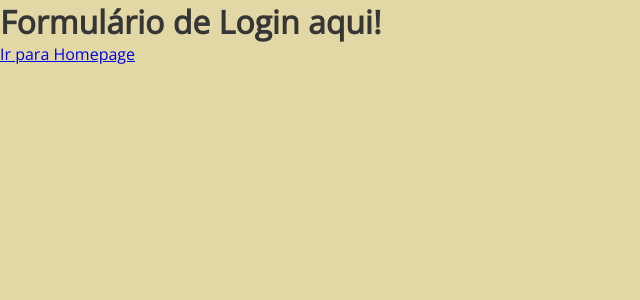
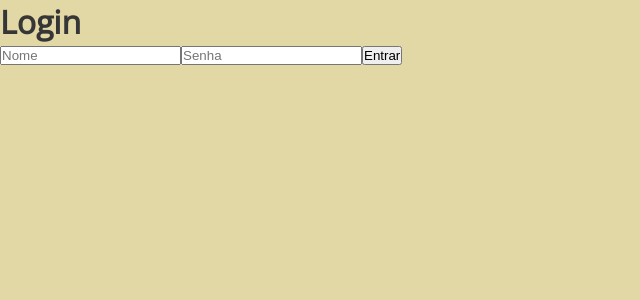
Before and after one commit to MarjoriLins/casa-de-eventos, a React (Vite) app: page / in a window 1280 px wide. Shown: the top 300 px of the page, without its empty margins (0-640 px from the left). Built offline with nearby package versions, Linux system fonts and the light colour scheme.

Commit message:
Componente de Login funcionando perfeitamente.

```diff
--- a/src/components/pages/Login/login.jsx
+++ b/src/components/pages/Login/login.jsx
@@ -1,12 +1,49 @@
-import { Link } from "react-router-dom";
+import { useState } from "react";
+import axios from "axios";
+import { useNavigate } from "react-router-dom";
 
-function Login() {
+const Login = () => {
+  const [nome, setNome] = useState("");
+  const [senha, setSenha] = useState("");
+  const [erro, setErro] = useState("");
+  const navigate = useNavigate();
+
+  const EfetuarLogin = async () => {
+    try {
+      const response = await axios.get("http://localhost:3000/usuarios");
+      const usuarios = response.data;
+      const usuarioEncontrado = usuarios.find(
+        (usuario) => usuario.nome === nome && usuario.senha === senha
+      );
+      if (usuarioEncontrado) {
+        navigate("/homepage");
+      } else {
+        setErro("Nome ou senha inválidos");
+      }
+    } catch (error) {
+      console.error("Erro ao buscar eventos", error);
+    }
+  };
+
   return (
-    <div className="login">
-      <h1>Formulário de Login aqui!</h1>
-      <Link to="/homepage">Ir para Homepage</Link>
+    <div>
+      <h1>Login</h1>
+      <input
+        type="text"
+        placeholder="Nome"
+        value={nome}
+        onChange={(e) => setNome(e.target.value)}
+      />
+      <input
+        type="password"
+        placeholder="Senha"
+        value={senha}
+        onChange={(e) => setSenha(e.target.value)}
+      />
+      <button onClick={EfetuarLogin}>Entrar</button>
+      {erro && <p>{erro}</p>}
     </div>
   );
-}
+};
 
 export default Login;
```
Also changed, not shown: eventos.json (+4 -4 lines).
